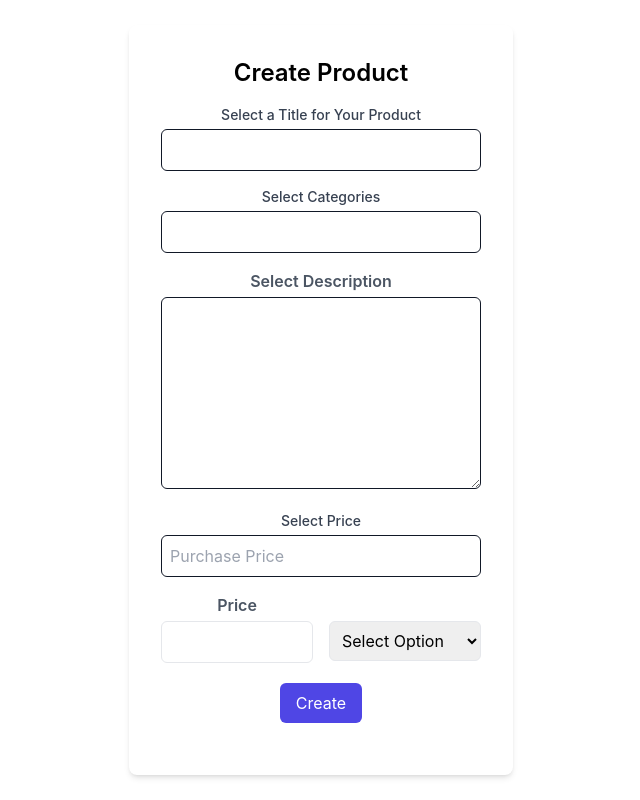
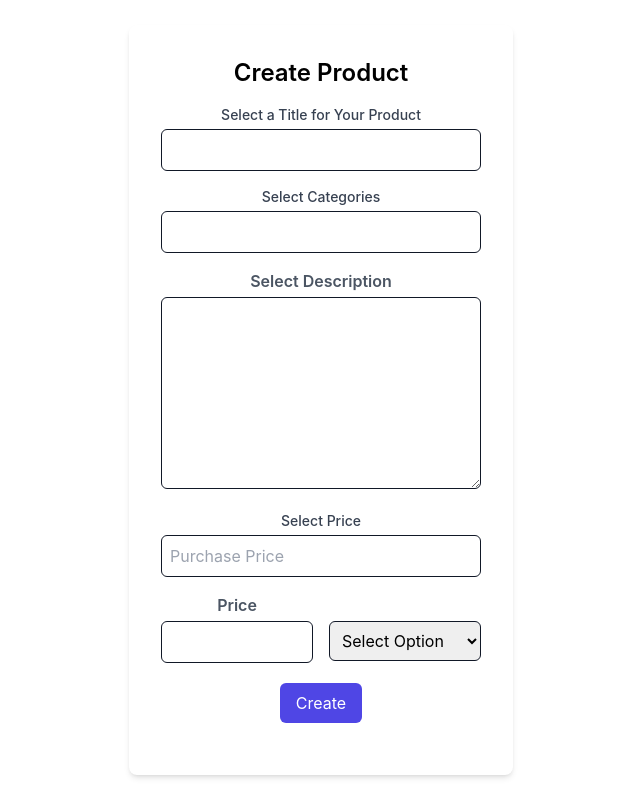
Before and after one commit to fariharahman2019/E-Commerce-Carts, a React (Create React App) app: page /CreateProduct in a window 1280 px wide. Shown: the whole page, without its empty margins (319-959 px from the left). Built offline with nearby package versions, Linux system fonts and the light colour scheme; no server answers; the HTML template or start-up script is replaced by a standard one.

Commit message:
CreateProduct Completed

```diff
--- a/src/components/CreateProduct/CreateProduct.js
+++ b/src/components/CreateProduct/CreateProduct.js
@@ -71,13 +71,13 @@ function CreateProduct() {
           <div class="grid grid-cols-2 gap-4">
         <div>
             <label for="input1" class="block text-gray-600 font-semibold mb-1">Price</label>
-            <input type="text" id="input1" class="w-full p-2 border rounded-md focus:outline-none focus:border-blue-400" />
+            <input type="text" id="input1" class="border-gray-900 w-full p-2 border rounded-md focus:outline-none focus:border-blue-400" />
         </div>
         <div className='mt-7'>
         <select
             name="category"
             id="category"
-            className="w-full p-2 border rounded-md focus:outline-none focus:border-blue-400"
+            className="w-full p-2 border border-gray-900 rounded-md focus:outline-none focus:border-blue-400"
             value={product.category}
             onChange={handleInputChange}
           >
```
